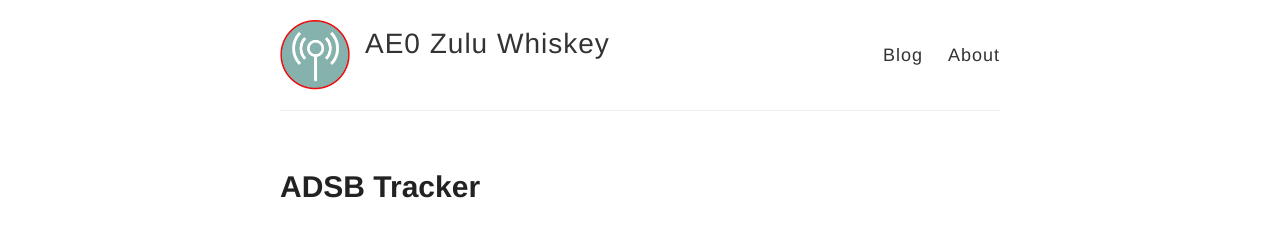
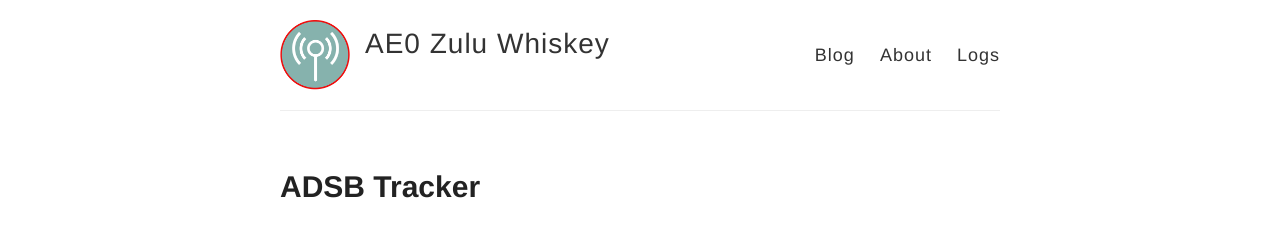
Before and after one commit to AE0ZW/ae0zw.github.io, a Jekyll site: the page built from _posts/2020-08-20-adsb-tracker.md, in a window 1280 px wide. Shown: the top 230 px of the page. Built offline with Jekyll 4.4.1, drawn with Linux system fonts in a browser that asks for light colours.

Commit message:
Update default.html

```diff
--- a/_layouts/default.html
+++ b/_layouts/default.html
@@ -46,6 +46,7 @@
           <nav>
             <a href="{{ site.baseurl }}/">Blog</a>
             <a href="{{ site.baseurl }}/about">About</a>
+            <a href="{{ site.baseurl }}/log">Logs</a>
           </nav>
         </header>
       </div>
```
